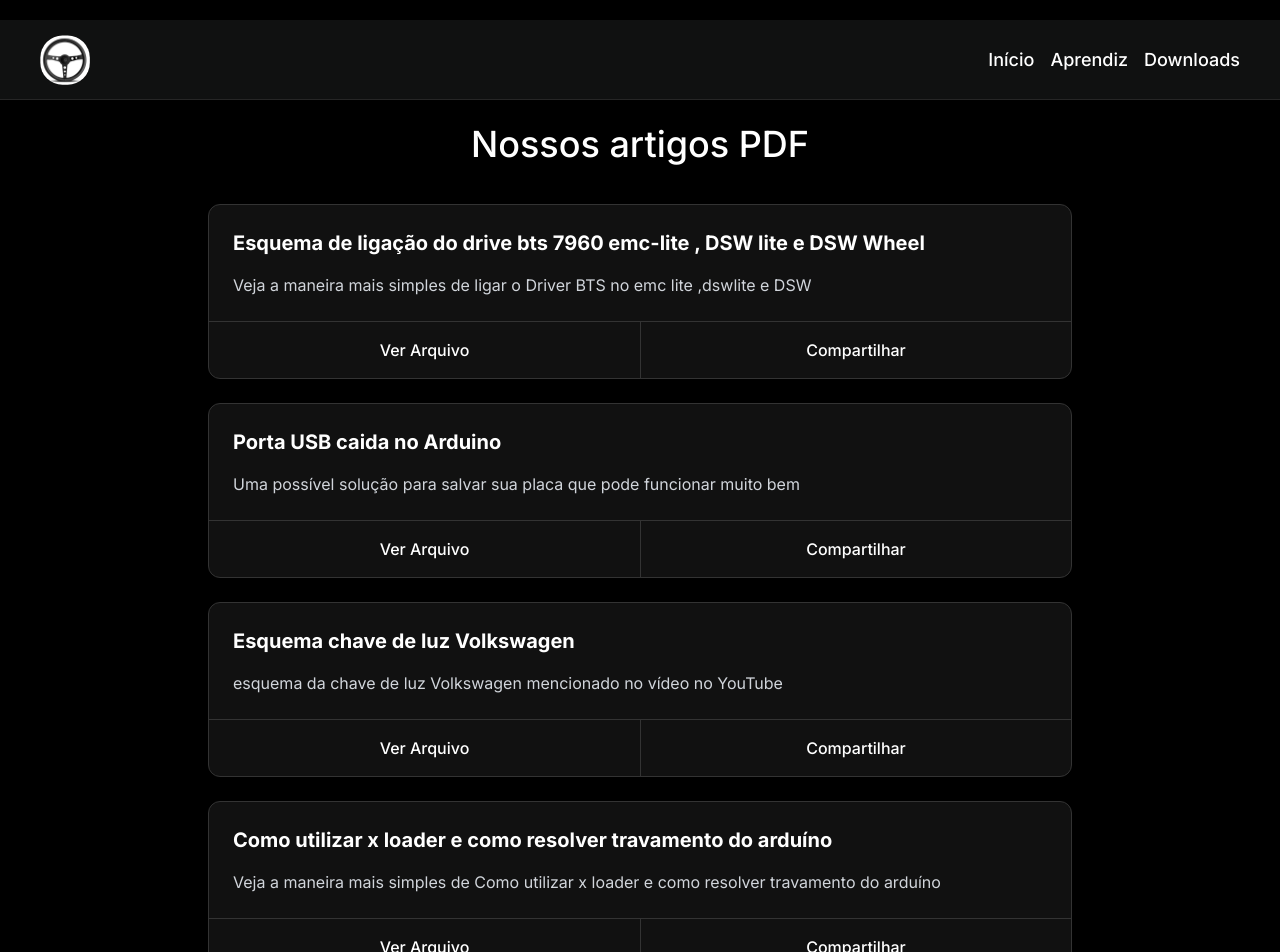
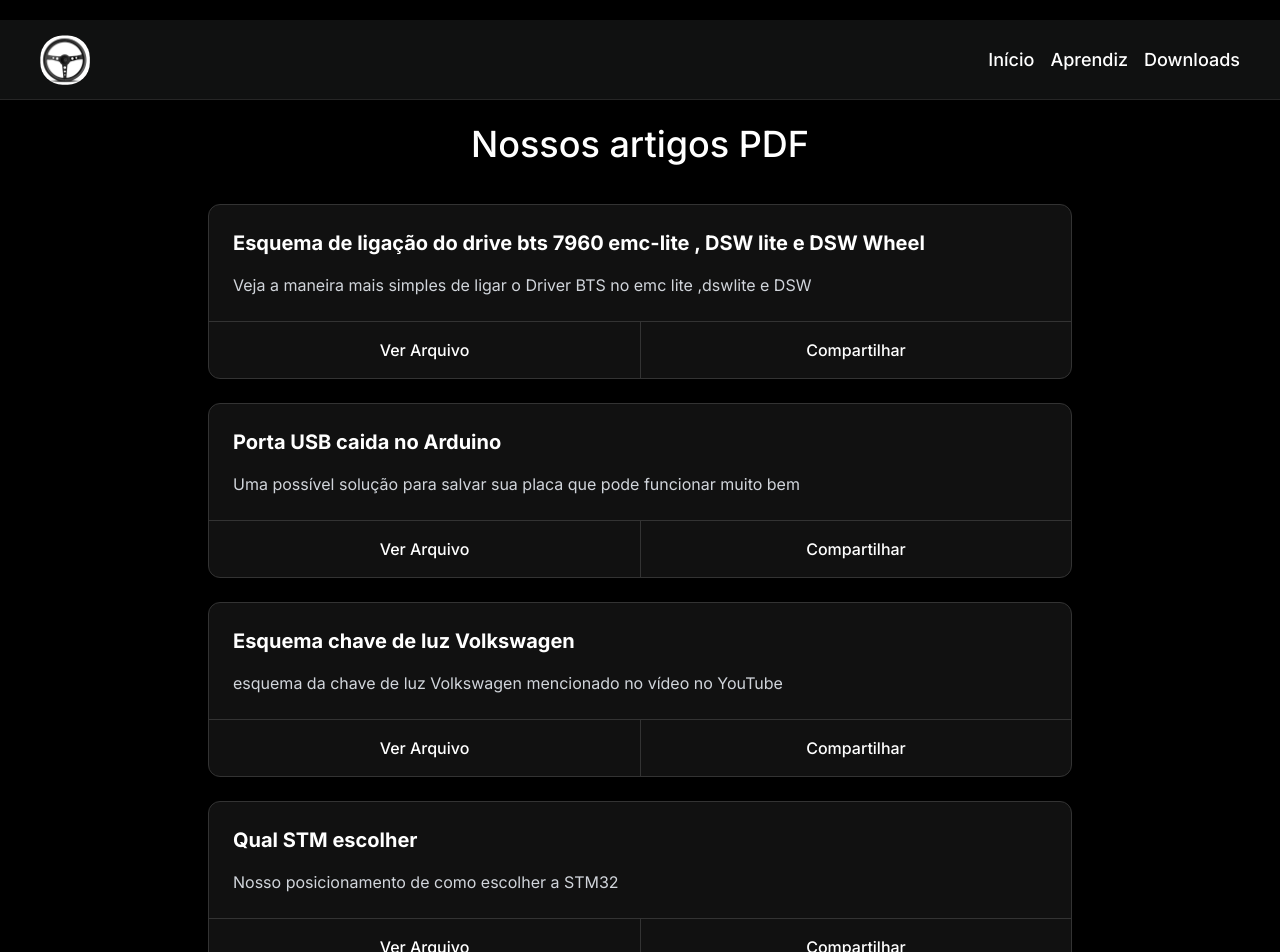
Before and after one commit to Valdemir-DSW/site-dsw-top, a Next.js app: page /aprendiz in a window 1280 px wide. Shown: the top 952 px of the page. Built offline with nearby package versions, Linux system fonts and the light colour scheme.

Commit message:
Update projects.tsx

```diff
--- a/src/app/components/aprendiz/projects.tsx
+++ b/src/app/components/aprendiz/projects.tsx
@@ -27,6 +27,12 @@ export const ProjectsArchives = () => {
         " esquema da chave de luz Volkswagen mencionado no vídeo no YouTube",
       urlArchive:
         "chave_luz_vw.pdf",
+    },    {
+      title: "Qual STM escolher",
+      description:
+        "Nosso posicionamento de como escolher a STM32",
+      urlArchive:
+        "Qual STM escolher  (1).pdf",
     },
     {
       title: "Como utilizar x loader e como resolver travamento do arduíno",
```
